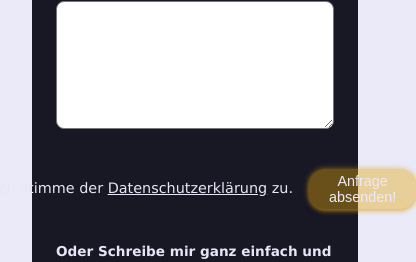
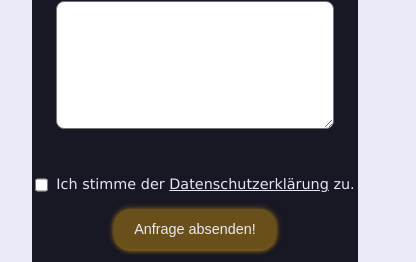
Before and after one commit to webdevturtschan/PortfolioWebsite2025, a plain HTML site: page index.html in a window 390 px wide. Shown: the part 5606-5868 px from the top of the page, 416 px wide, since content can reach past the window. Drawn offline with nearby package versions, Linux system fonts and the light colour scheme.

Commit message:
fixed mobile design

```diff
--- a/index.scss
+++ b/index.scss
@@ -776,6 +776,14 @@ textarea {
     width: 100%
 }
 
+@media screen and (max-width: 500px) {
+    .submitcontainer {
+        flex-direction: column;
+        gap: .5rem;
+    }
+
+}
+
 .checkbox-label {
     display: flex;
     justify-content: center;
```
Also changed, not shown: index.css, 1 other file.
